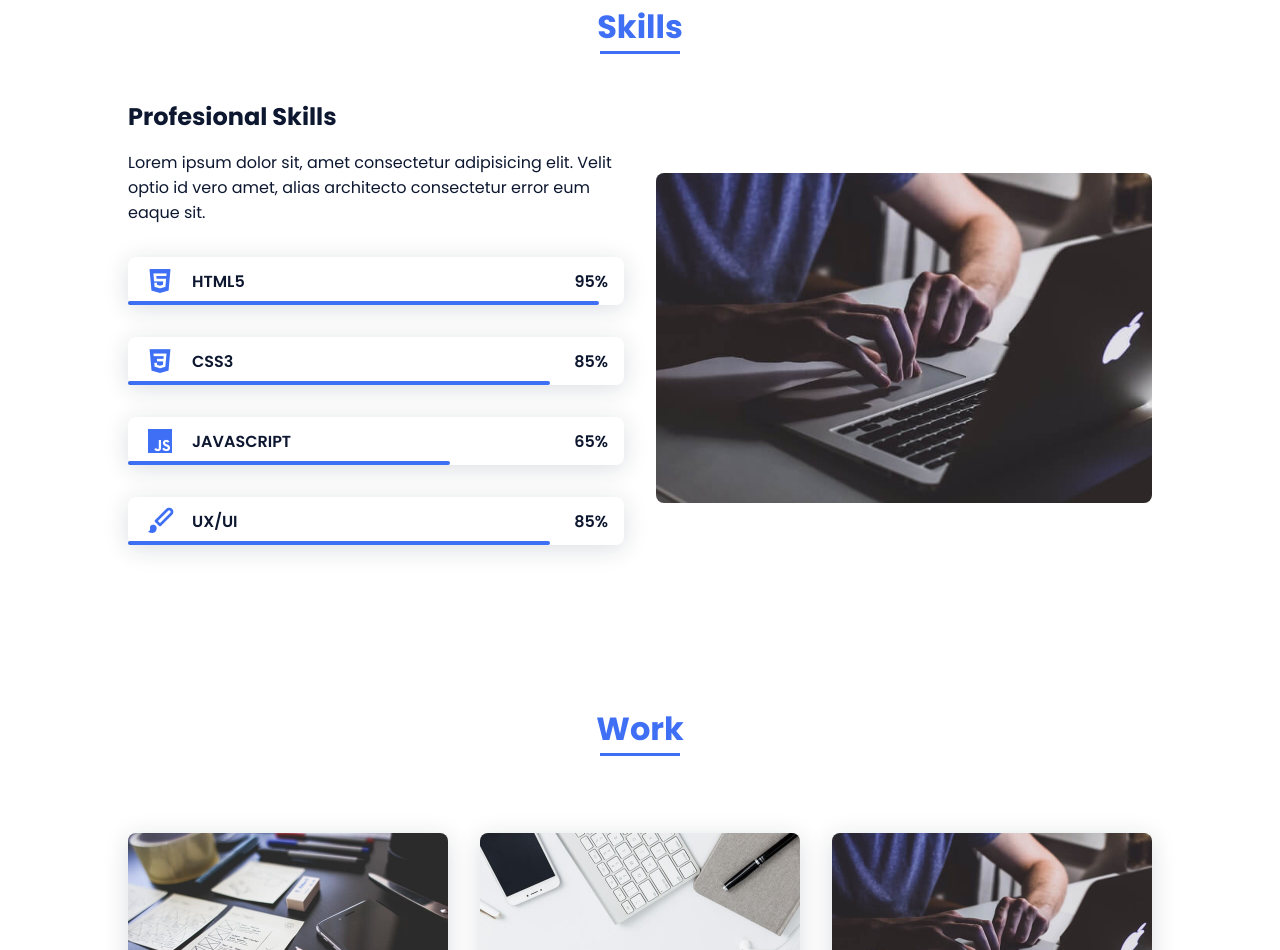
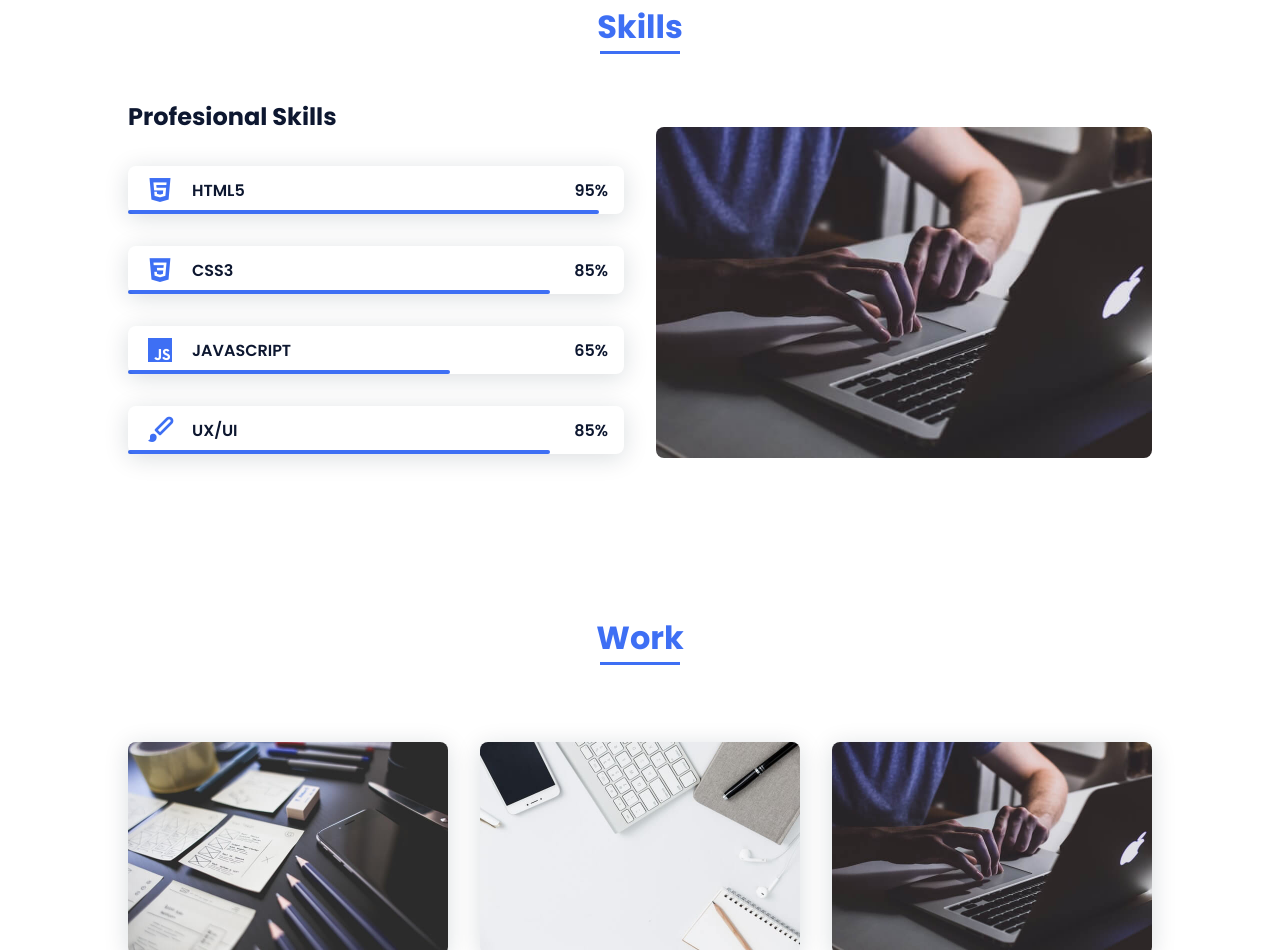
Before and after one commit to tsipiluka/PersonalPortfolio, a website: page frontend/index.html in a window 1280 px wide. Shown: the part 1424-2374 px from the top of the page. Drawn offline with nearby package versions, Linux system fonts and the light colour scheme.

Commit message:
remove skill text

```diff
--- a/frontend/index.html
+++ b/frontend/index.html
@@ -94,8 +94,7 @@
             <div class="skills__container bd-grid">
                 <div>
                     <h2 class="skills__subtitle">Profesional Skills</h2>
-                    <p class="skills__text">Lorem ipsum dolor sit, amet consectetur adipisicing elit. Velit optio id
-                        vero amet, alias architecto consectetur error eum eaque sit.</p>
+                    <p class="skills__text"></p>
                     <div class="skills__data">
                         <div class="skills__names">
                             <i class='bx bxl-html5 skills__icon'></i>
```
